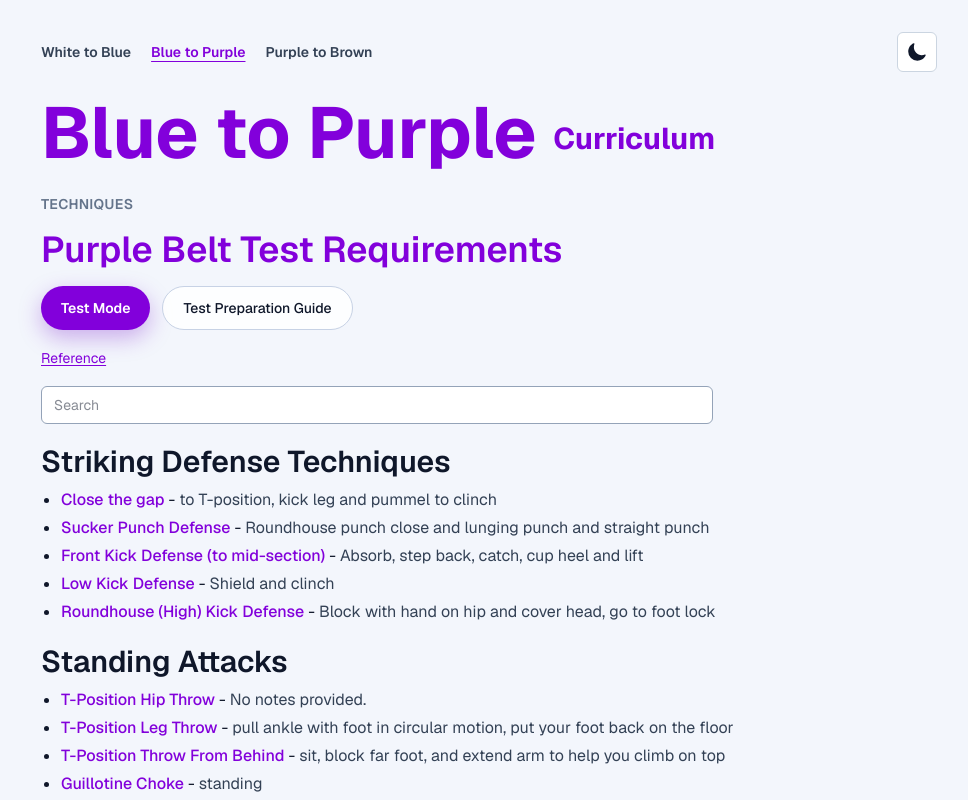
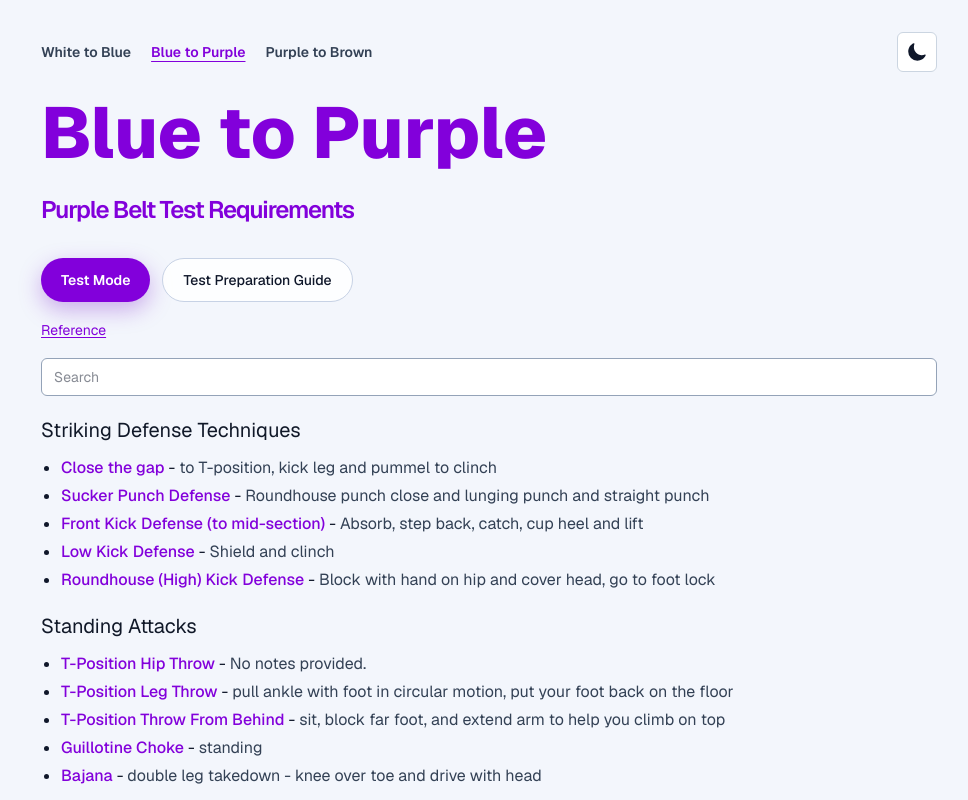
Before and after one commit to waynegraham/belt-progressions, a Next.js app: page /blue-to-purple in a window 1280 px wide. Shown: the top 800 px of the page, without its empty margins (151-1119 px from the left). Built offline with nearby package versions, Linux system fonts and the light colour scheme.

Commit message:
Update font sizes and spacing

```diff
--- a/src/components/BeltMovesPage.tsx
+++ b/src/components/BeltMovesPage.tsx
@@ -253,12 +253,12 @@ export default function BeltMovesPage({ track }: BeltMovesPageProps) {
               <ThemeToggleButton />
             </div>
 
-            <h1 className={`text-5xl font-bold leading-tight md:text-7xl ${primaryTheme.textClass}`}>
-              {track.label} <span className="text-2xl align-middle md:text-3xl">Curriculum</span>
+            <h1 className={`text-7xl font-extrabold leading-tight md:text-7xl print:bg-none print-text ${primaryTheme.textClass}`}>
+              {track.label}
             </h1>
 
-            <h2 className="text-sm font-semibold uppercase tracking-wide text-[var(--muted-subtle)]">Techniques</h2>
-            <p className={`text-3xl font-semibold md:text-4xl ${primaryTheme.textClass}`}>
+            {/* <h2 className="text-sm font-semibold uppercase tracking-wide text-[var(--muted-subtle)]">Curriculum Techniques</h2> */}
+            <p className={`inline-block mb-8 text-2xl font-semibold tracking-tighter ${primaryTheme.textClass}`}>
               {toRequirementTitle(track.label)}
             </p>
 
@@ -281,7 +281,7 @@ export default function BeltMovesPage({ track }: BeltMovesPageProps) {
             <p>
               <a target="_blank" rel="nofollow" href="https://waynegraham.github.io/bjj-study-guide/gracie-jiu-jitsu_compress.pdf" className={`text-sm underline underline-offset-2 ${primaryTheme.textClass}`}>Reference</a>
             </p>
-            <label className="block max-w-2xl">
+            <label className="block">
               <span className="sr-only">Search techniques</span>
               <input
                 value={query}
@@ -315,7 +315,7 @@ export default function BeltMovesPage({ track }: BeltMovesPageProps) {
             <section className="space-y-5">
               {filteredCategories.map((category) => (
                 <section key={category.id} id={category.id} className="scroll-mt-24">
-                  <h3 className="text-3xl font-semibold">
+                  <h3 className="my-3 text-xl print:my-0 text-gray-900 dark:text-gray-300">
                     {category.label}
                   </h3>
                   <ul className="mt-2 list-disc space-y-1 pl-5 text-base marker:text-[var(--foreground)]">
```
Also changed, not shown: src/app/layout.tsx (+0 -14 lines).
